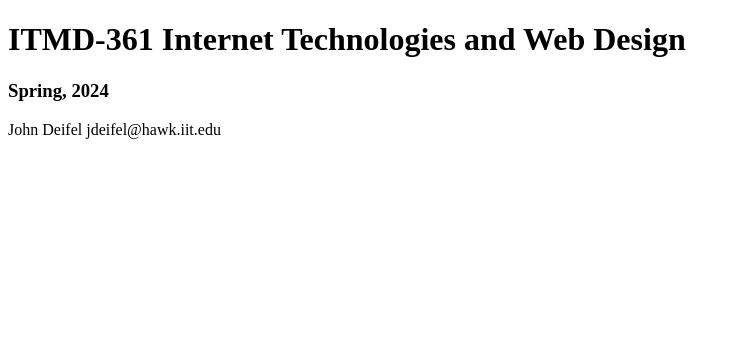
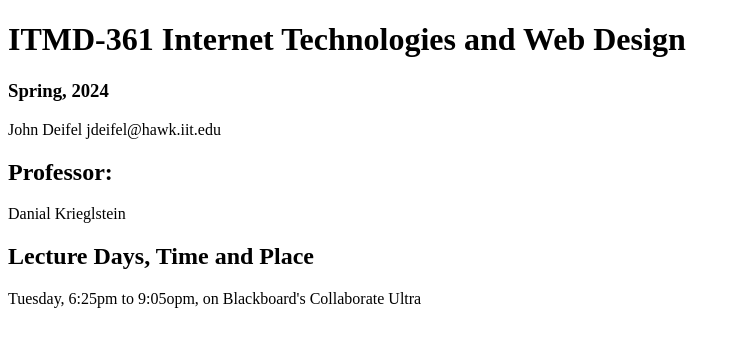
Before and after one commit to jdeifel/ITMD361_Lab2, a plain HTML site: page index.html in a window 1280 px wide. Shown: the whole page, without its empty margins (0-740 px from the left). Drawn offline with Linux system fonts and the light colour scheme.

Commit message:
Add professor and lecture time/place

```diff
--- a/index.html
+++ b/index.html
@@ -8,5 +8,10 @@
       <h1>ITMD-361 Internet Technologies and Web Design</h1>
       <h3>Spring, 2024</h3>
       <p>John Deifel jdeifel@hawk.iit.edu</p>
+      <h2>Professor:</h2>
+      <p>Danial Krieglstein</p>
+      <h2>Lecture Days, Time and Place</h2>
+      <p>Tuesday, 6:25pm to 9:05opm, on Blackboard's Collaborate Ultra</p>
+
     </body>
 </html>
```
